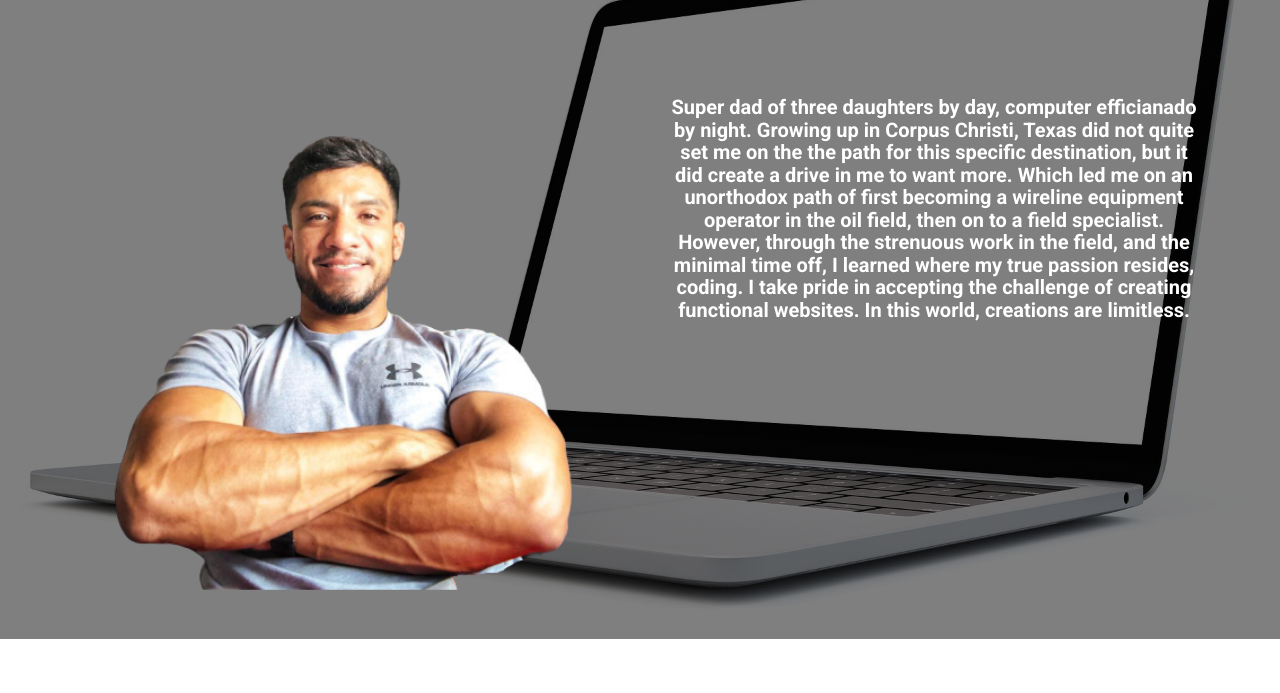
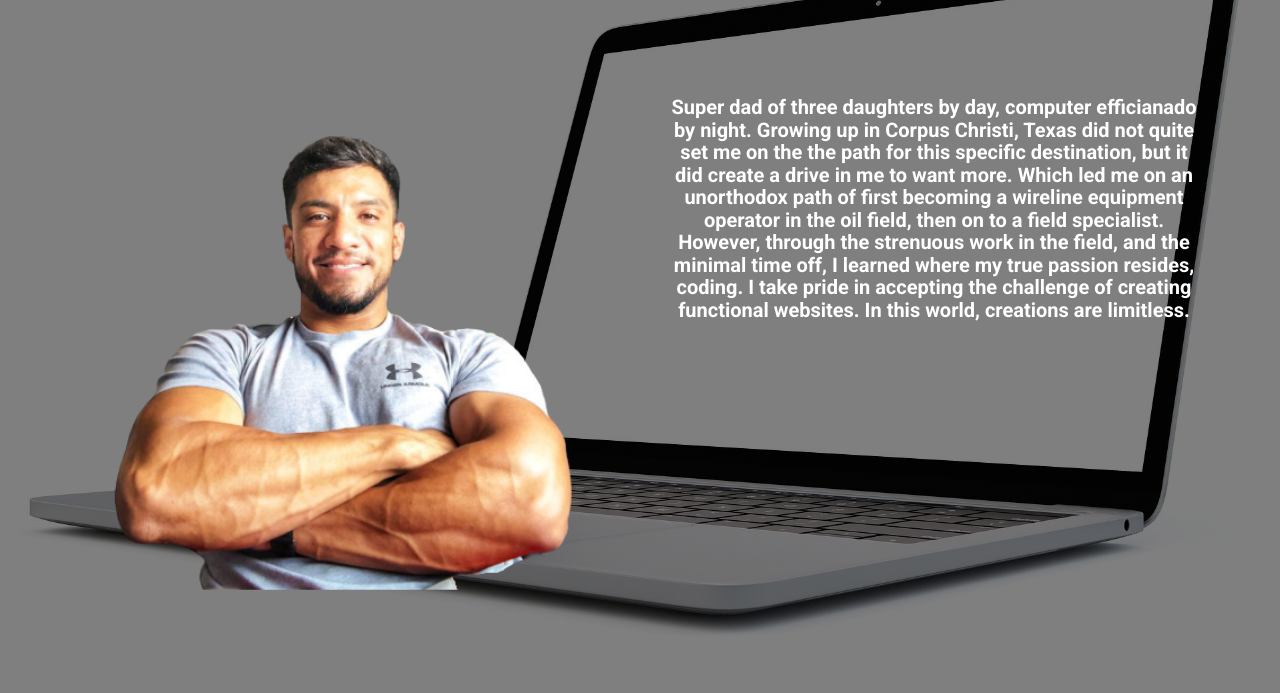
Before and after one commit to arod1207/portfolio, a plain HTML site: page index.html in a window 1280 px wide. Shown: the part 213-906 px from the top of the page. Drawn offline with nearby package versions, Linux system fonts and the light colour scheme.

Commit message:
removed 100vh from style.css for indexBG

```diff
--- a/styles.css
+++ b/styles.css
@@ -10,20 +10,8 @@ body {
       ),url(img/computer.jpg);
     background-size: cover;
     background-position: center;
-    height: 100vh;
+    /* height: 100vh; */
 }
-
-/* .navbar {
-    background-color:#000000;
-} */
-
-/* div#navbarNav.navbar-menu.is-active {
-    background: black;
-} */
-
-/* a.navbar-item {
-    color: white;
-} */
 
 h1.title.is-1.hero {
     text-align: left;
```
